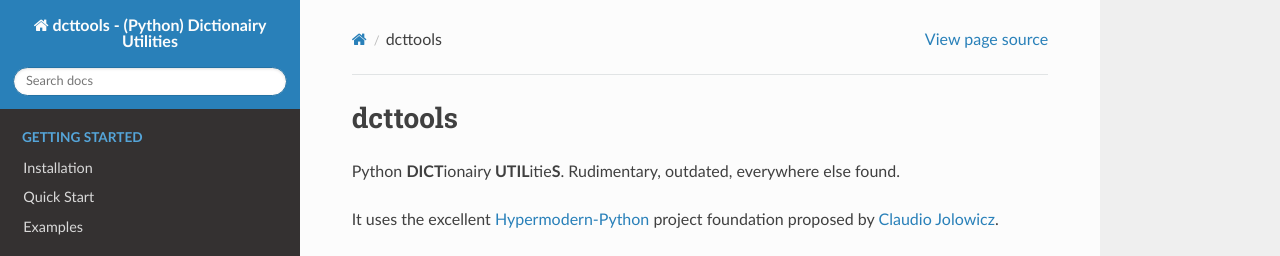
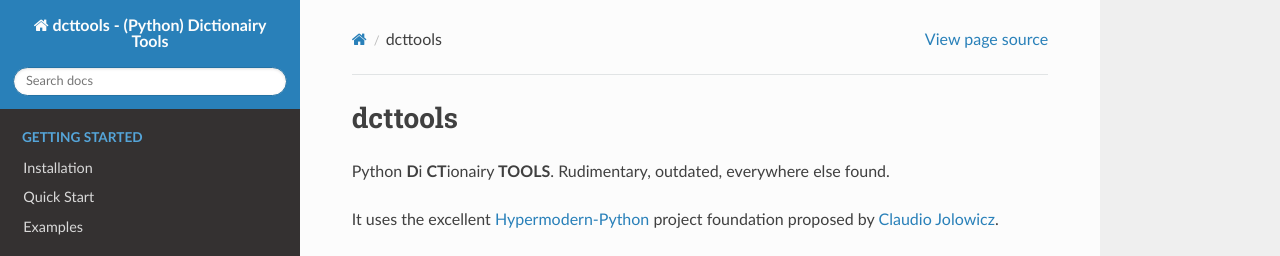
Before and after one commit to tZ3ma/dcttools, a Sphinx documentation site: the page built from docs/index.rst, in a window 1280 px wide and 1149 px high. Shown: the top 256 px of the window. Built offline with Sphinx 7.4.7 and the Read the Docs theme 2.0.0, drawn with Linux system fonts in a browser that asks for light colours.

Commit message:
Modify description according to new label

```diff
--- a/README.rst
+++ b/README.rst
@@ -92,8 +92,8 @@
    :alt: Package uses flake8
 
 
-Python **DICT**\ ionairy **UTIL**\ itie\ **S**\ . Rudimentary, outdated,
-everywhere else found.
+Python **D**\ i **CT**\ ionairy **TOOLS**\ . Rudimentary, outdated, everywhere
+else found.
 
 
 Installation
--- a/docs/conf.py
+++ b/docs/conf.py
@@ -33,7 +33,7 @@
 
 # -- Project information -----------------------------------------------------
 
-project = "dcttools - (Python) Dictionairy Utilities"
+project = "dcttools - (Python) Dictionairy Tools"
 author = "Mathias Ammon"
 copyright = f"2022, {author}"  # pylint: disable=redefined-builtin
 
--- a/docs/index.rst
+++ b/docs/index.rst
@@ -1,8 +1,8 @@
 dcttools
 ========
 
-Python **DICT**\ ionairy **UTIL**\ itie\ **S**\ . Rudimentary, outdated,
-everywhere else found.
+Python **D**\ i **CT**\ ionairy **TOOLS**\ . Rudimentary, outdated, everywhere
+else found.
 
 
 It uses the excellent Hypermodern-Python_ project foundation proposed by
```
